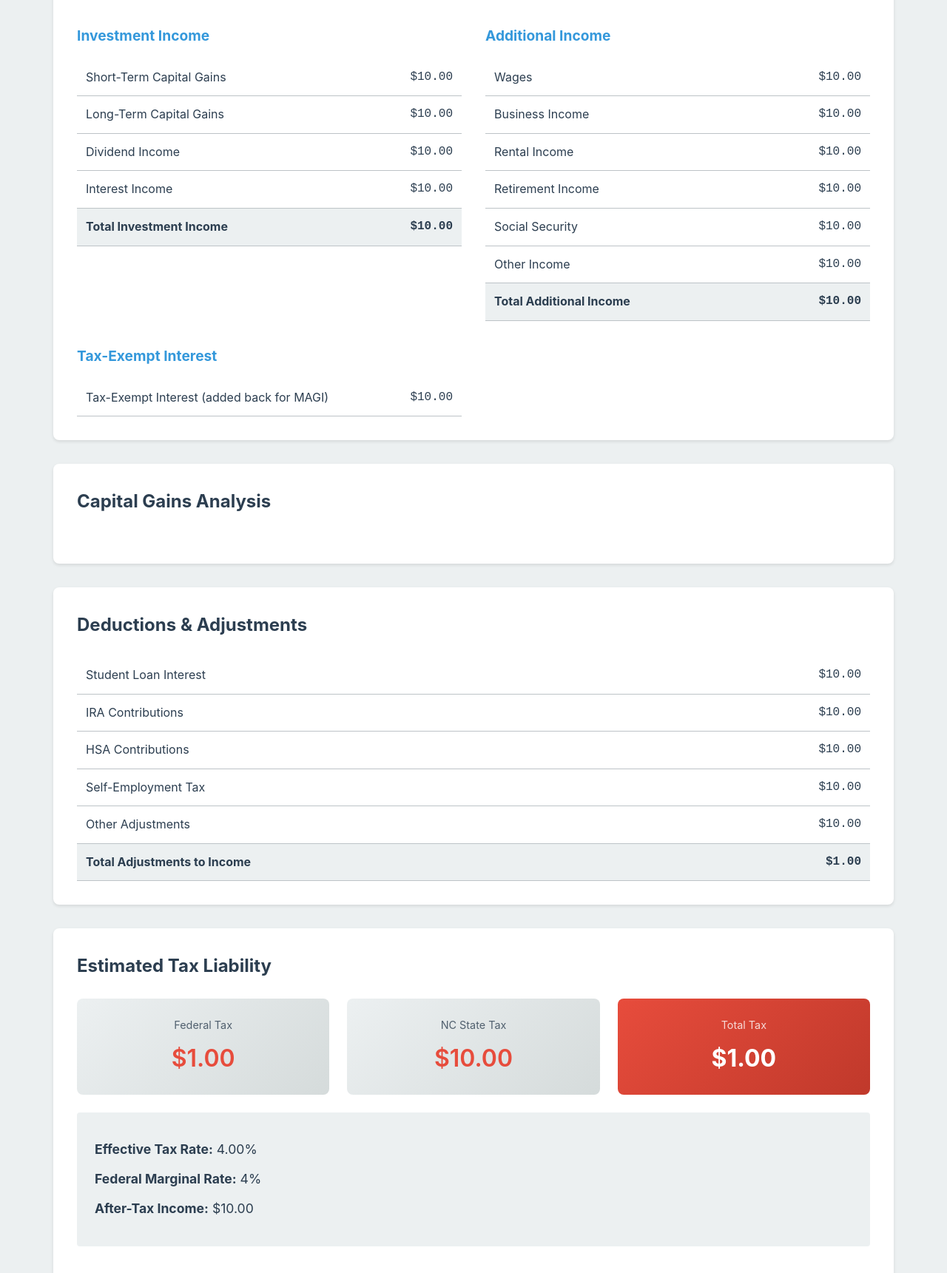
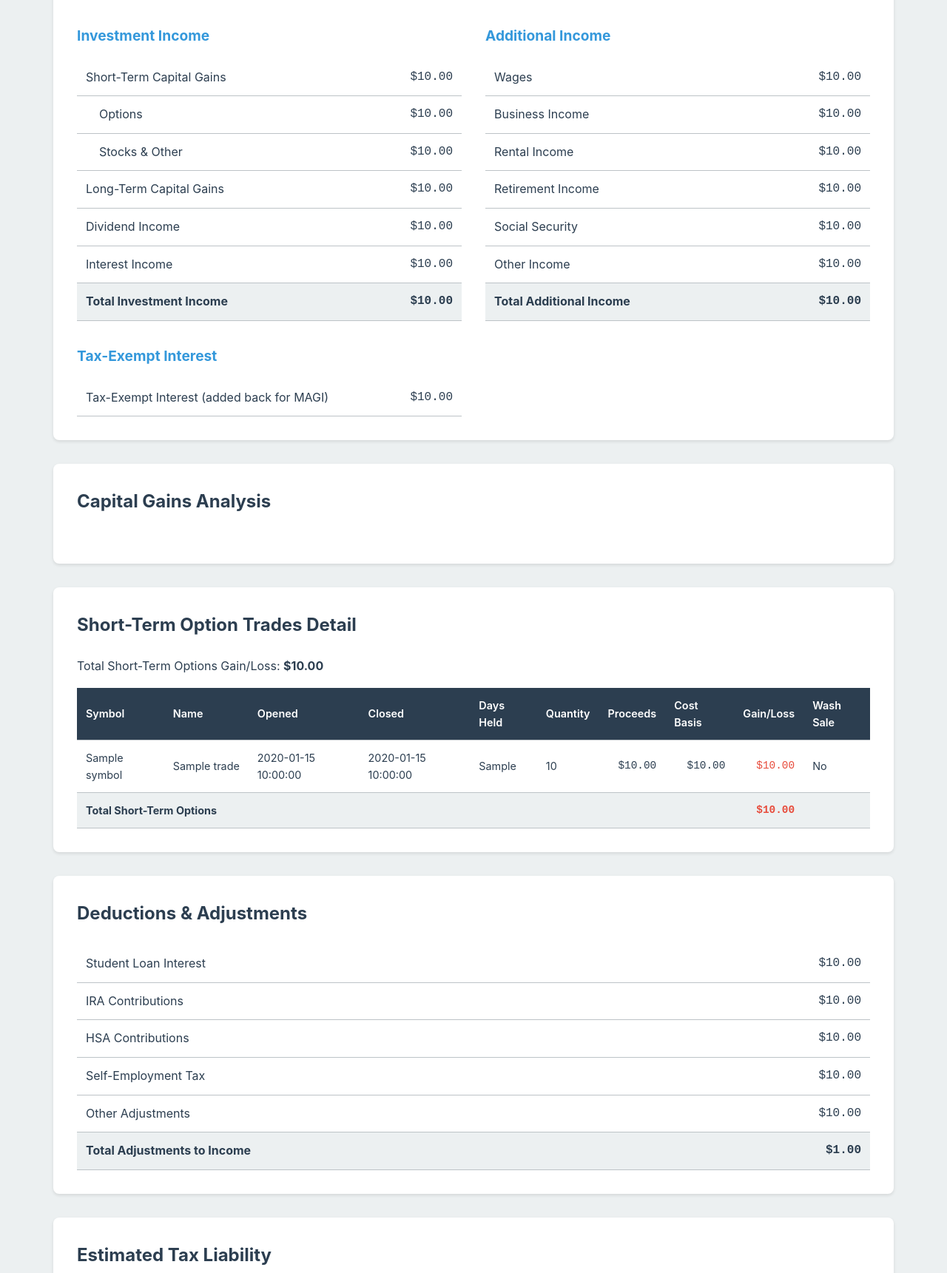
Before and after one commit to rmoore2112/magi-calculator, a Flask app: template src/web/templates/report.html in a window 1280 px wide. Shown: the part 1219-2940 px from the top of the page at 74% size. Run offline with Flask 3, Linux system fonts and the light colour scheme; the template is opened without the code that fills it: most values are stand-ins (such as "Sample title", 1, 10 or a date in 2020); some libraries are stand-ins or nearby versions.

Commit message:
Add short-term capital gains breakdown by options vs non-options
- Add separate tracking for options and non-options short-term gains
- Add detailed short-term option trades report section
- Fix CSV file sorting logic in routes.py to properly use YYYYMMDD timestamp
- Display options breakdown in income summary table

🤖 Generated with [Claude Code](https://claude.com/claude-code)

Co-Authored-By: Claude <noreply@anthropic.com>

```diff
--- a/src/calculators/income_aggregator.py
+++ b/src/calculators/income_aggregator.py
@@ -109,6 +109,8 @@ class IncomeAggregator:
         return {
             "investment_income": {
                 "short_term_capital_gains": investment_income.short_term_capital_gains,
+                "short_term_options_gains": investment_income.short_term_options_gains,
+                "short_term_non_options_gains": investment_income.short_term_non_options_gains,
                 "long_term_capital_gains": investment_income.long_term_capital_gains,
                 "total_capital_gains": investment_income.total_capital_gains,
                 "dividend_income": investment_income.dividend_income,
--- a/src/models/transaction.py
+++ b/src/models/transaction.py
@@ -42,6 +42,12 @@ class RealizedGain:
         """Calculate holding period in days."""
         return (self.closed_date - self.opened_date).days
 
+    @property
+    def is_option(self) -> bool:
+        """Check if this is an option trade (Call or Put)."""
+        name_lower = self.name.lower()
+        return "call" in name_lower or "put" in name_lower
+
 
 @dataclass
 class Transaction:
--- a/src/web/templates/report.html
+++ b/src/web/templates/report.html
@@ -37,6 +37,14 @@
                 <tr>
                     <td>Short-Term Capital Gains</td>
                     <td class="amount">${{ "{:,.2f}".format(result.income_breakdown.investment_income.short_term_capital_gains) }}</td>
+                </tr>
+                <tr>
+                    <td style="padding-left: 30px;">Options</td>
+                    <td class="amount">${{ "{:,.2f}".format(result.income_breakdown.investment_income.short_term_options_gains) }}</td>
+                </tr>
+                <tr>
+                    <td style="padding-left: 30px;">Stocks & Other</td>
+                    <td class="amount">${{ "{:,.2f}".format(result.income_breakdown.investment_income.short_term_non_options_gains) }}</td>
                 </tr>
                 <tr>
                     <td>Long-Term Capital Gains</td>
@@ -107,6 +115,56 @@
     <h3>Capital Gains Analysis</h3>
     <div id="capital-gains-chart"></div>
 </section>
+
+{% if detailed_transactions.short_term_option_trades %}
+<section class="report-section">
+    <h3>Short-Term Option Trades Detail</h3>
+    <p>Total Short-Term Options Gain/Loss: <strong>${{ "{:,.2f}".format(result.income_breakdown.investment_income.short_term_options_gains) }}</strong></p>
+    <div class="table-container">
+        <table class="data-table transaction-table">
+            <thead>
+                <tr>
+                    <th>Symbol</th>
+                    <th>Name</th>
+                    <th>Opened</th>
+                    <th>Closed</th>
+                    <th>Days Held</th>
+                    <th>Quantity</th>
+                    <th>Proceeds</th>
+                    <th>Cost Basis</th>
+                    <th>Gain/Loss</th>
+                    <th>Wash Sale</th>
+                </tr>
+            </thead>
+            <tbody>
+                {% for trade in detailed_transactions.short_term_option_trades %}
+                <tr>
+                    <td>{{ trade.symbol }}</td>
+                    <td class="name-col">{{ trade.name }}</td>
+                    <td>{{ trade.opened_date }}</td>
+                    <td>{{ trade.closed_date }}</td>
+                    <td>{{ trade.holding_period_days }}</td>
+                    <td>{{ trade.quantity }}</td>
+                    <td class="amount">${{ "{:,.2f}".format(trade.proceeds) }}</td>
+                    <td class="amount">${{ "{:,.2f}".format(trade.cost_basis) }}</td>
+                    <td class="amount {% if trade.gain_loss >= 0 %}positive{% else %}negative{% endif %}">
+                        ${{ "{:,.2f}".format(trade.gain_loss) }}
+                    </td>
+                    <td>{% if trade.wash_sale %}Yes{% else %}No{% endif %}</td>
+                </tr>
+                {% endfor %}
+                <tr class="total-row">
+                    <td colspan="8"><strong>Total Short-Term Options</strong></td>
+                    <td class="amount {% if result.income_breakdown.investment_income.short_term_options_gains >= 0 %}positive{% else %}negative{% endif %}">
+                        <strong>${{ "{:,.2f}".format(result.income_breakdown.investment_income.short_term_options_gains) }}</strong>
+                    </td>
+                    <td></td>
+                </tr>
+            </tbody>
+        </table>
+    </div>
+</section>
+{% endif %}
 
 <section class="report-section">
     <h3>Deductions & Adjustments</h3>
```
Also changed, not shown: src/calculators/magi_calculator.py (+25 -14 lines), src/models/income.py (+18 -0 lines), src/web/routes.py (+11 -4 lines).
